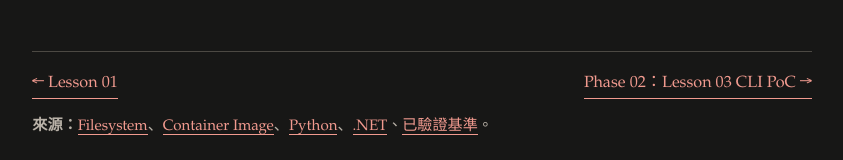
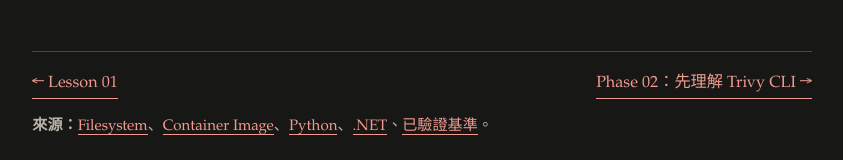
Before and after one commit to c0004512000/Learning, a plain HTML site: page Trivy/lessons/0002-how-trivy-scans.html in a window 1280 px wide. Shown: the part 5165-5325 px from the top of the page, without its empty margins (218-1061 px from the left). Drawn offline with Linux system fonts and the light colour scheme.

Commit message:
docs(trivy): route Phase 02 through CLI fundamentals before PoC commands

```diff
--- a/Trivy/lessons/0002-how-trivy-scans.html
+++ b/Trivy/lessons/0002-how-trivy-scans.html
@@ -54,7 +54,7 @@ trivy image --scanners vuln my-service:example-tag</code></pre>
 <ul><li>Trivy 不是執行功能測試；它要從輸入辨識套件並查已知漏洞。</li><li>Filesystem Scan 與 Image Scan 的<strong>輸入、觀測範圍不同</strong>。</li><li>Lockfile／freeze 是為了讓精確版本和間接依賴更可見；必須確認符合真實環境。</li><li>沒有發現漏洞 ≠ 所有套件都已辨識；沒有找到套件 ≠ 安全。</li><li>導入 CI 之前要知道哪個建置或部署步驟會真的改變環境。</li></ul>
 <div class="box ask"><strong>離開第一章前的自我檢查：</strong>不看答案，能否用 60 秒解釋「為什麼同一個 Repo 的 Filesystem Scan 和建好的 Image Scan，結果可能不同」？如果可以，再進 Phase 02 CLI PoC；如果卡住，回 <a href="../reference/0001-scan-pipeline.html">掃描流程 Reference</a>。</div>
 <p>回到 ChatGPT 描述你的推論，我會根據實際回答確認是否需要補前提；頁面不會把讀完視為通過。</p>
-<div class="lesson-nav"><a href="0001-why-trivy.html">← Lesson 01</a><a href="0003-repeatable-cli-poc.html">Phase 02：Lesson 03 CLI PoC →</a></div>
+<div class="lesson-nav"><a href="0001-why-trivy.html">← Lesson 01</a><a href="0002a-cli-fundamentals.html">Phase 02：先理解 Trivy CLI →</a></div>
 <p class="cite"><strong>來源：</strong><a href="https://trivy.dev/docs/latest/guide/target/filesystem/">Filesystem</a>、<a href="https://trivy.dev/docs/latest/guide/target/container_image/">Container Image</a>、<a href="https://trivy.dev/docs/latest/guide/coverage/language/python/">Python</a>、<a href="https://trivy.dev/docs/latest/guide/coverage/language/dotnet/">.NET</a>、<a href="https://github.com/c0004512000/Learning/blob/main/Trivy/sources/evidence/2026-11-18-source-baseline.md">已驗證基準</a>。</p>
 </main>
 <footer class="lesson-nav"><a href="../learning-map/index.html">← 學習地圖</a><a href="https://github.com/c0004512000/Learning/blob/main/Trivy/RESOURCES.md">資料來源</a></footer>
```
